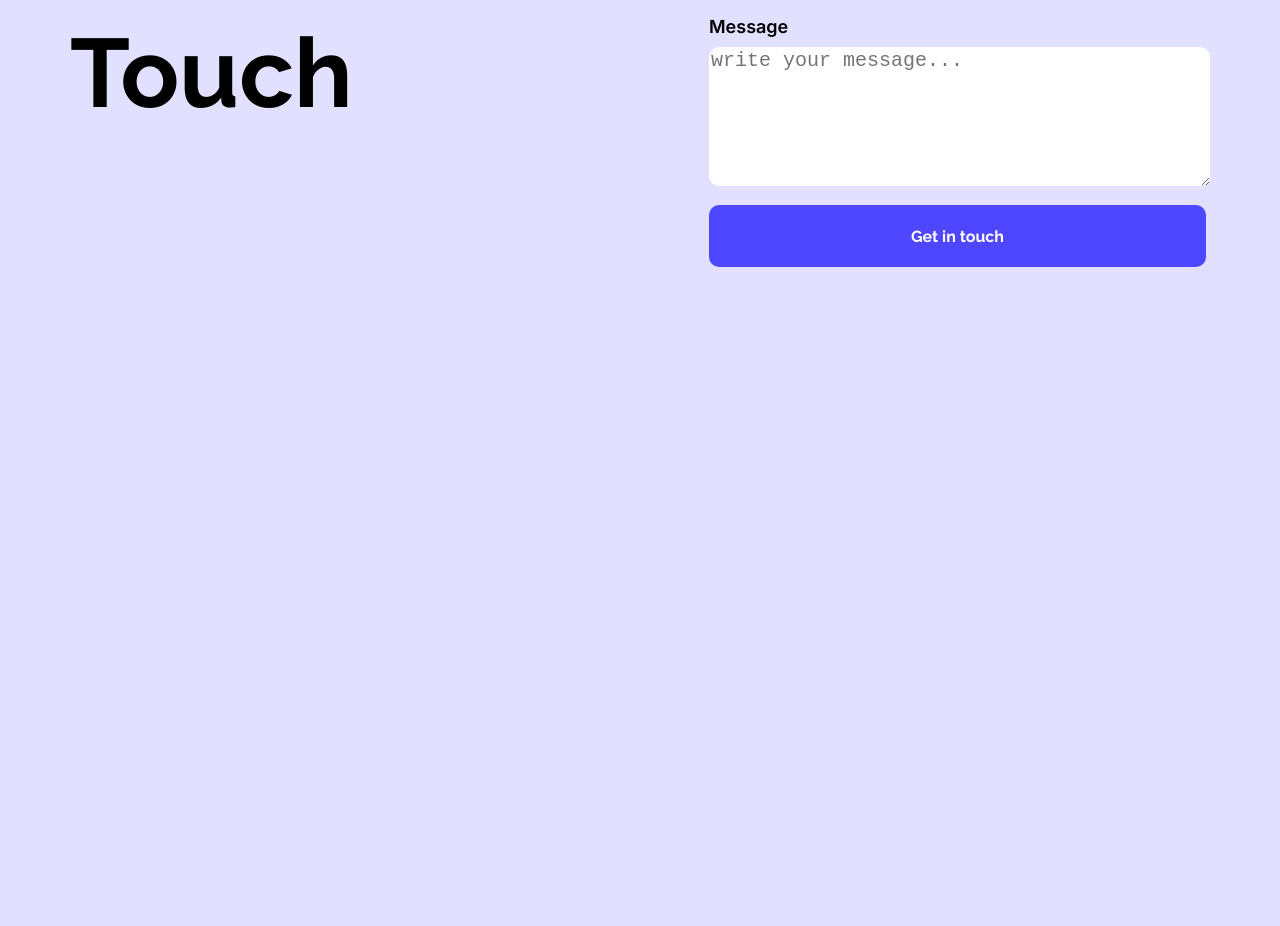
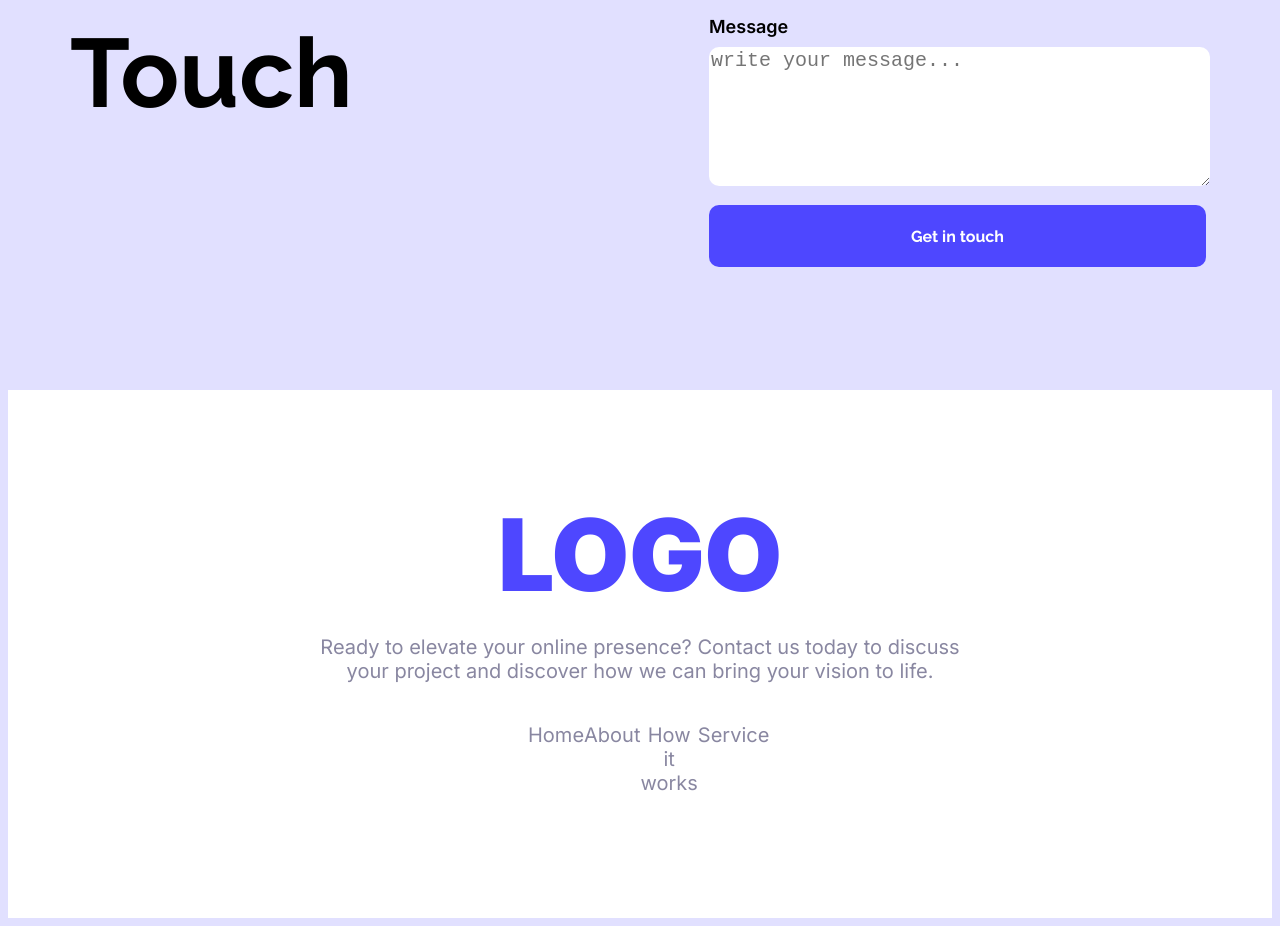
Before and after one commit to MdIstiaq14/MD-Istiaq-Portfolio1, a plain HTML site: page index.html in a window 1280 px wide. Shown: the part 2056-2982 px from the top of the page. Before the commit the page ends 2350 px from the top, so only its background shows below. Drawn offline with Linux system fonts and the light colour scheme.

Commit message:
add footer section

```diff
--- a/index.html
+++ b/index.html
@@ -73,8 +73,19 @@
                </div>
              </section>
     </main>
-    <footer>
-
+    <footer  class="f-section">
+            <section>
+              <div class="contentf">
+                  <h3 class="website-name primary-color inter-font">LOGO</h3>
+            <p class="subtitlef inter-font">Ready to elevate your online presence? Contact us today to discuss <br> your project and discover how we can bring your vision to life.</p>
+            </div>
+            <div class="f-items inter-font">
+                <p class="f-item">Home</p>
+                <p class="f-item">About</p>
+                <p class="f-item">How it works</p>
+                <p class="f-item">Service</p>
+             </div>
+            </section>
     </footer>
 </body>
 </html>
--- a/styles/style.css
+++ b/styles/style.css
@@ -196,3 +196,30 @@ textarea{
     background-color: #FFFFFF;
     font-size: 20px;
 }
+/* Footer section */
+
+.website-name{
+    font-size: 100px;
+    font-weight: 900;
+    margin-bottom: 8px;
+    padding-top: 104px;
+}
+.subtitlef{
+    color: #8987A1;
+    font-size: 20px;
+}
+.f-section{
+        background-color: #FFFFFF;
+        text-align: center;
+        margin-top: 104px;
+}
+.f-items{
+    color: #8987A1;
+    font-size: 20px;
+    display: flex;
+    justify-content: space-between;
+   margin-left: 520px;
+   margin-right: 520px;
+   padding-bottom: 103px;
+   padding-top: 0px;
+}
```
